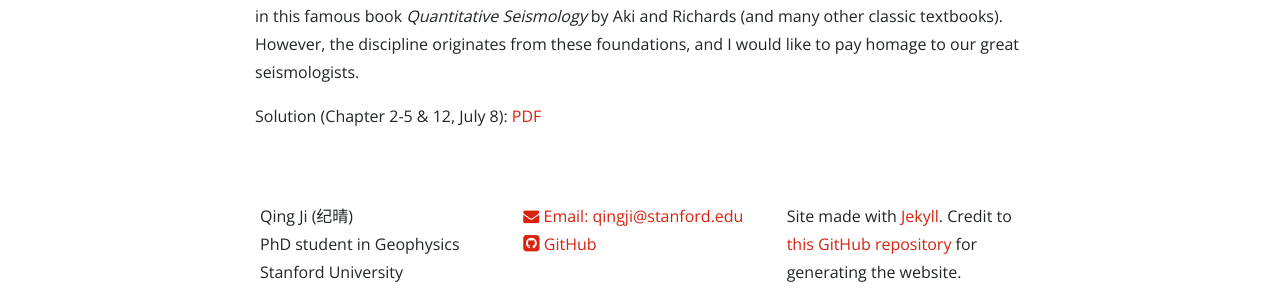
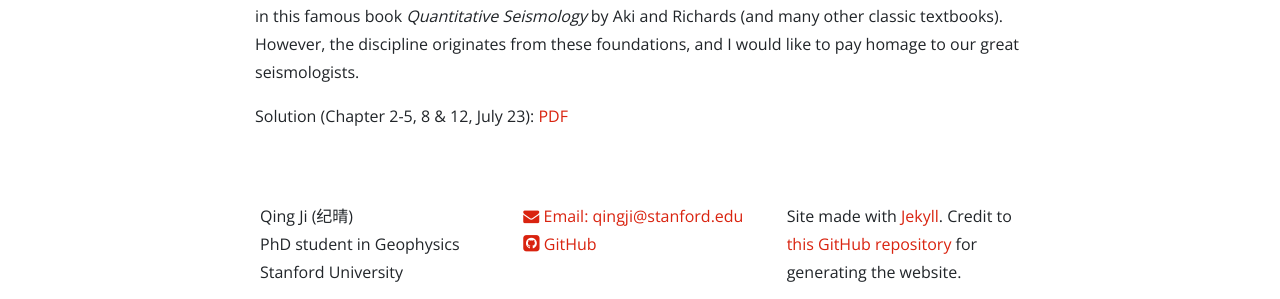
Before and after one commit to NickJi98/NickJi98.github.io, a Jekyll site: the page built from _posts/2024-03-28-Quant-seismo.md, in a window 1280 px wide. Shown: the part 282-581 px from the top of the page. Built offline with Jekyll 4.4.1, drawn with Linux system fonts in a browser that asks for light colours; nearby versions of some CDN libraries; a style sheet for code colours, icons or effects is not loaded.

Commit message:
Update post

```diff
--- a/_posts/2024-03-28-Quant-seismo.md
+++ b/_posts/2024-03-28-Quant-seismo.md
@@ -6,4 +6,4 @@ date: 2024-03-28
 
 <p>I have to say that this project is way too ambitious. I hope to keep updating it little by little (to the end). The current popular areas in seismology may seem very different to what the advanced topics look like in this famous book <em>Quantitative Seismology</em> by Aki and Richards (and many other classic textbooks). However, the discipline originates from these foundations, and I would like to pay homage to our great seismologists.</p>
 
-<p>Solution (Chapter 2-5 & 12, July 8): <a href="{{ site.url }}{{ site.baseurl }}/_data/files/Quant_Seismo.pdf" target="_blank">PDF</a></p>
+<p>Solution (Chapter 2-5, 8 & 12, July 23): <a href="{{ site.url }}{{ site.baseurl }}/_data/files/Quant_Seismo.pdf" target="_blank">PDF</a></p>
```
Also changed, not shown: 1 other file.
